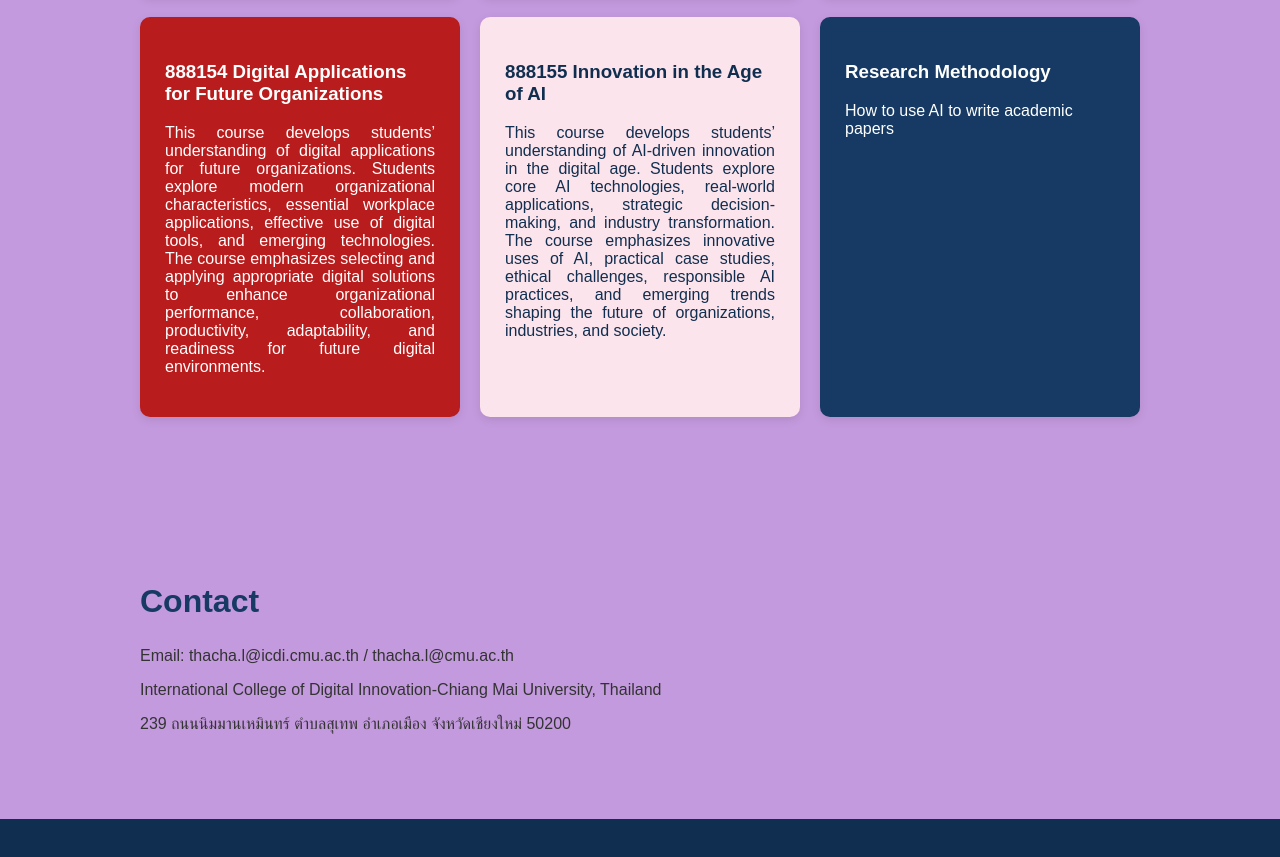
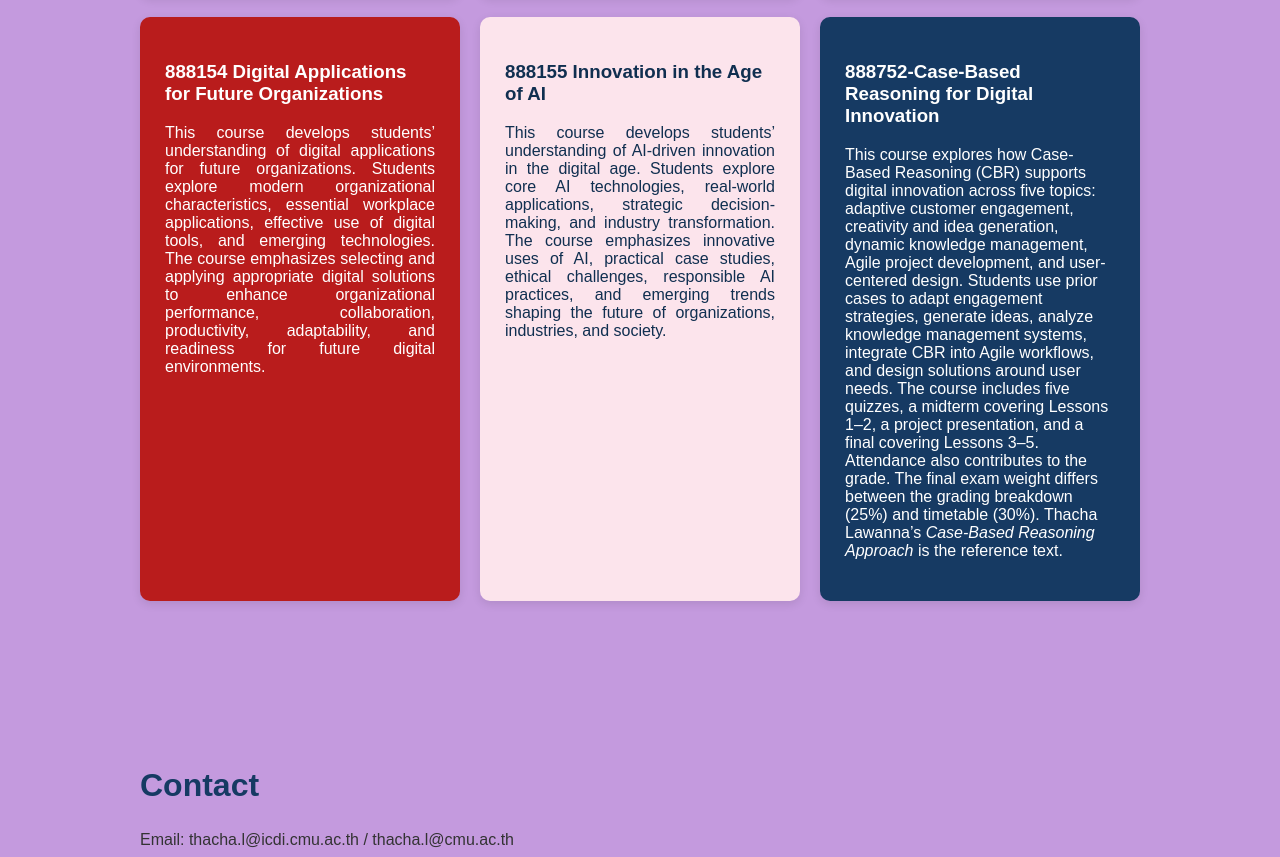
Before and after one commit to thacha-icdi/academic-website, a plain HTML site: page index.html in a window 1280 px wide. Shown: the part 3299-4156 px from the top of the page. Drawn offline with Linux system fonts and the light colour scheme; no server answers.

Commit message:
Replace Research Methodology card with 888752 CBR course

```diff
--- a/index.html
+++ b/index.html
@@ -707,10 +707,9 @@ This course develops students’ understanding of AI-driven innovation in the di
 
 <div class="card">
 
-<h3>Research Methodology</h3>
-
+<h3>888752-Case-Based Reasoning for Digital Innovation</h3>
 <p>
-How to use AI to write academic papers
+This course explores how Case-Based Reasoning (CBR) supports digital innovation across five topics: adaptive customer engagement, creativity and idea generation, dynamic knowledge management, Agile project development, and user-centered design. Students use prior cases to adapt engagement strategies, generate ideas, analyze knowledge management systems, integrate CBR into Agile workflows, and design solutions around user needs. The course includes five quizzes, a midterm covering Lessons 1–2, a project presentation, and a final covering Lessons 3–5. Attendance also contributes to the grade. The final exam weight differs between the grading breakdown (25%) and timetable (30%). Thacha Lawanna’s <em>Case-Based Reasoning Approach</em> is the reference text.
 </p>
 
 </div>
```
